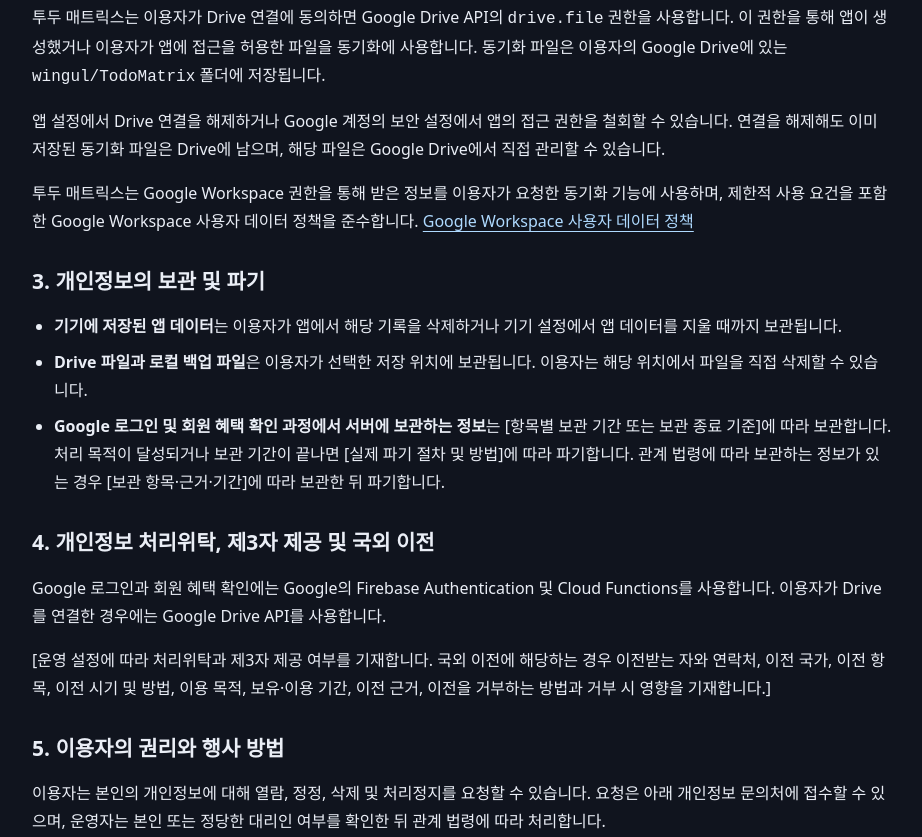
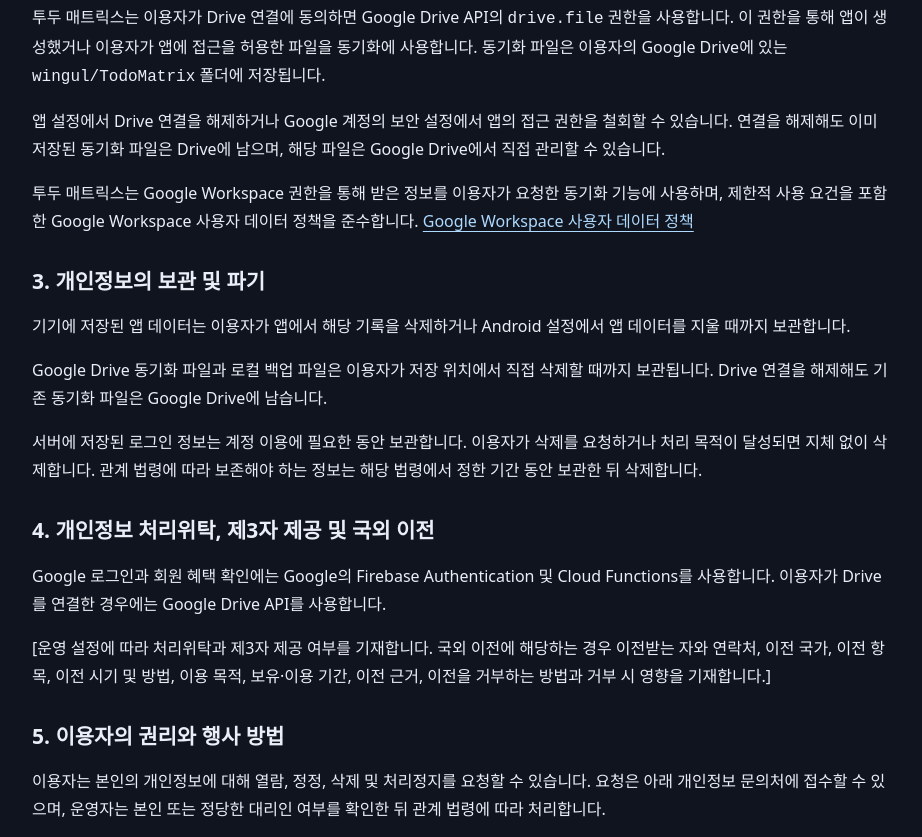
Before and after one commit to wingulboss/wingul-web, a plain HTML site: page todomatrix/privacy/index.html in a window 1280 px wide. Shown: the part 905-1742 px from the top of the page, without its empty margins (178-1100 px from the left). Drawn offline with Linux system fonts and the light colour scheme.

Commit message:
Update TodoMatrix privacy operator and retention terms

```diff
--- a/todomatrix/privacy/index.html
+++ b/todomatrix/privacy/index.html
@@ -16,8 +16,6 @@
     th, td { border: 1px solid #354054; padding: 10px; text-align: left; vertical-align: top; }
     th { background: #1d283c; }
     thead th:first-child { width: 23%; }
-    ul { padding-left: 22px; }
-    li + li { margin-top: 8px; }
     .effective { margin-top: 32px; border-top: 1px solid #354054; padding-top: 16px; }
     @media (max-width: 480px) {
       th, td { padding: 7px; }
@@ -28,7 +26,7 @@
   <main>
     <a href="../../#lineup">← 제품 라인업</a>
     <h1>투두 매트릭스 개인정보처리방침</h1>
-    <p>[운영자명]은 투두 매트릭스(TodoMatrix)를 운영하며, 앱에서 처리하는 개인정보의 항목과 목적, 보관 및 파기 방법, 이용자의 권리 행사 방법을 다음과 같이 안내합니다.</p>
+    <p>WINGUL XTUDIO는 투두 매트릭스(TodoMatrix)를 운영하며, 앱에서 처리하는 개인정보의 항목과 목적, 보관 및 파기 방법, 이용자의 권리 행사 방법을 다음과 같이 안내합니다.</p>
 
     <h2>1. 처리하는 정보와 이용 목적</h2>
     <table>
@@ -52,11 +50,9 @@
     <p>투두 매트릭스는 Google Workspace 권한을 통해 받은 정보를 이용자가 요청한 동기화 기능에 사용하며, 제한적 사용 요건을 포함한 Google Workspace 사용자 데이터 정책을 준수합니다. <a href="https://developers.google.com/workspace/workspace-api-user-data-developer-policy">Google Workspace 사용자 데이터 정책</a></p>
 
     <h2>3. 개인정보의 보관 및 파기</h2>
-    <ul>
-      <li><strong>기기에 저장된 앱 데이터</strong>는 이용자가 앱에서 해당 기록을 삭제하거나 기기 설정에서 앱 데이터를 지울 때까지 보관됩니다.</li>
-      <li><strong>Drive 파일과 로컬 백업 파일</strong>은 이용자가 선택한 저장 위치에 보관됩니다. 이용자는 해당 위치에서 파일을 직접 삭제할 수 있습니다.</li>
-      <li><strong>Google 로그인 및 회원 혜택 확인 과정에서 서버에 보관하는 정보</strong>는 [항목별 보관 기간 또는 보관 종료 기준]에 따라 보관합니다. 처리 목적이 달성되거나 보관 기간이 끝나면 [실제 파기 절차 및 방법]에 따라 파기합니다. 관계 법령에 따라 보관하는 정보가 있는 경우 [보관 항목·근거·기간]에 따라 보관한 뒤 파기합니다.</li>
-    </ul>
+    <p>기기에 저장된 앱 데이터는 이용자가 앱에서 해당 기록을 삭제하거나 Android 설정에서 앱 데이터를 지울 때까지 보관합니다.</p>
+    <p>Google Drive 동기화 파일과 로컬 백업 파일은 이용자가 저장 위치에서 직접 삭제할 때까지 보관됩니다. Drive 연결을 해제해도 기존 동기화 파일은 Google Drive에 남습니다.</p>
+    <p>서버에 저장된 로그인 정보는 계정 이용에 필요한 동안 보관합니다. 이용자가 삭제를 요청하거나 처리 목적이 달성되면 지체 없이 삭제합니다. 관계 법령에 따라 보존해야 하는 정보는 해당 법령에서 정한 기간 동안 보관한 뒤 삭제합니다.</p>
 
     <h2>4. 개인정보 처리위탁, 제3자 제공 및 국외 이전</h2>
     <p>Google 로그인과 회원 혜택 확인에는 Google의 Firebase Authentication 및 Cloud Functions를 사용합니다. 이용자가 Drive를 연결한 경우에는 Google Drive API를 사용합니다.</p>
```
